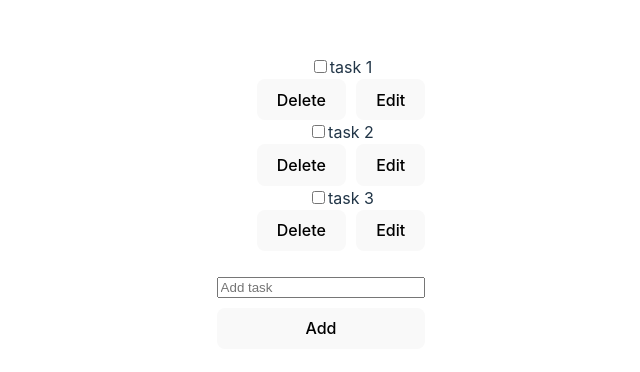
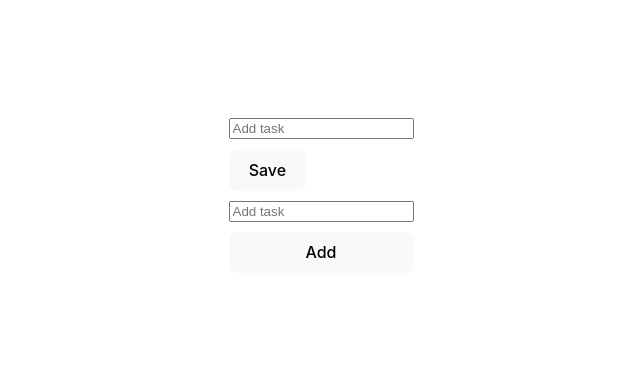
Before and after one commit to rk14283/hooksPractice, a React (Vite) app in the folder react-hooks/: page / in a window 1280 px wide. Shown: the part 206-578 px from the top of the page, without its empty margins (319-959 px from the left). Built offline with nearby package versions, Linux system fonts and the light colour scheme.

Commit message:
save edit done

```diff
--- a/react-hooks/src/App.jsx
+++ b/react-hooks/src/App.jsx
@@ -12,11 +12,16 @@ const initialTodos = [{id:0, title:'task 1'},
   title:'task 3'}
 ];
 console.log('todos',initialTodos)
+
+
+
 function AddTodo () {
   const [todos, setTodos] = useState(initialTodos);
   const [title, setTitle] = useState('');
   const [isEditing, setIsEditing] = useState(false);
-  let todoContent;
+  const [input, setInputName] = useState('')
+  const [isChecked, setIsChecked] = useState(false);
+
   //id of todos
 const newId = todos.length > 0 ? Math.max(...todos.map(t => t.id)) + 1 : 0;
 
@@ -25,20 +30,13 @@ const newId = todos.length > 0 ? Math.max(...todos.map(t => t.id)) + 1 : 0;
     setTodos(todos.filter(todo => todo.id !== id));
   }
 
-  function editTodo(id) {
 
-  }
+
+
   return (
     <>
-     <ul>
-        {todos.map((item => (
-          <Task key = {item.id} todo={item.title}
-          deleteButton={() => deleteTodo(item.id)}
-          editButton={() => editTodo(item.id)}
-          />)
 
-        ))}
-      </ul>
+
      <input
         placeholder="Add task"
         value={title}
@@ -54,13 +52,19 @@ const newId = todos.length > 0 ? Math.max(...todos.map(t => t.id)) + 1 : 0;
 
       }}>Add</button>
 
+
     </>
+
   )
 }
 
-function Task ( { todo , deleteButton, editButton }) {
+
+function Task ( { todo , deleteButton }) {
+  const [isEditing, setIsEditing] = useState(false);
+  const [input, setInputName] = useState('')
   const [todoCheck, setTodoCheck] = useState(false)
-
+  const [title, setTitle] = useState('');
+  const [isChecked, setIsChecked] = useState(false);
 
 let crossDeciderLocal
 let crossLocal = "line-through"
@@ -68,27 +72,70 @@ let noCrossLocal = ""
 todoCheck ? crossDeciderLocal=crossLocal: crossDeciderLocal=noCrossLocal
 
 function handleChangeLocal(e) {
+
+ setInputName(e.target.value)
+
+}
+
+function checkTheBox(e) {
+
+  setIsChecked(!isChecked);
+}
+
+function strikeThrough (e){
   setTodoCheck(e.target.checked)
 }
 
-
-  return (
+let saveContent  =
  <>
 
 <label>
       <input
+      placeholder="Add task"
+      value={input}
+      checked={isChecked}
+      onChange={(e) => {
+        handleChangeLocal(e);
+        checkTheBox(e);
+      }}
+    />
+     {/*<span style={{textDecoration: crossDeciderLocal}}>{input}</span> */}
+      </label>
+    <div id="buttonsAddEdit">
+
+      <button onClick={() => setIsEditing(true)}>Save</button>
+      </div>
+      </>
+
+let editContent   =
+ <>
+<label>
+      <input
       type="checkbox"
-        onChange={handleChangeLocal}
+      value={(input==undefined?null:input)}
+      onChange={(e) => {
+        handleChangeLocal(e);
+        strikeThrough(e);
+      }}
     />
-        <span style={{textDecoration: crossDeciderLocal}}>{todo}</span>
+
+      <span style={{textDecoration: crossDeciderLocal}}>{input}</span>
       </label>
     <div id="buttonsAddEdit">
       <button onClick={deleteButton}>Delete</button>
-        <button onClick={editButton}>Edit</button>
+      <button onClick={() => setIsEditing(false)}>Edit</button>
         </div>
+
       </>
-  )
+
+
+
+
+return isEditing ? editContent : saveContent;
+
+
 }
+
 
 function App() {
 
@@ -101,7 +148,9 @@ function App() {
 
     <div id="all-checkboxes">
 
+      <Task />
       <AddTodo />
+
         </div>
 
 
```
Lines whose indentation alone changed are shown as unchanged.
